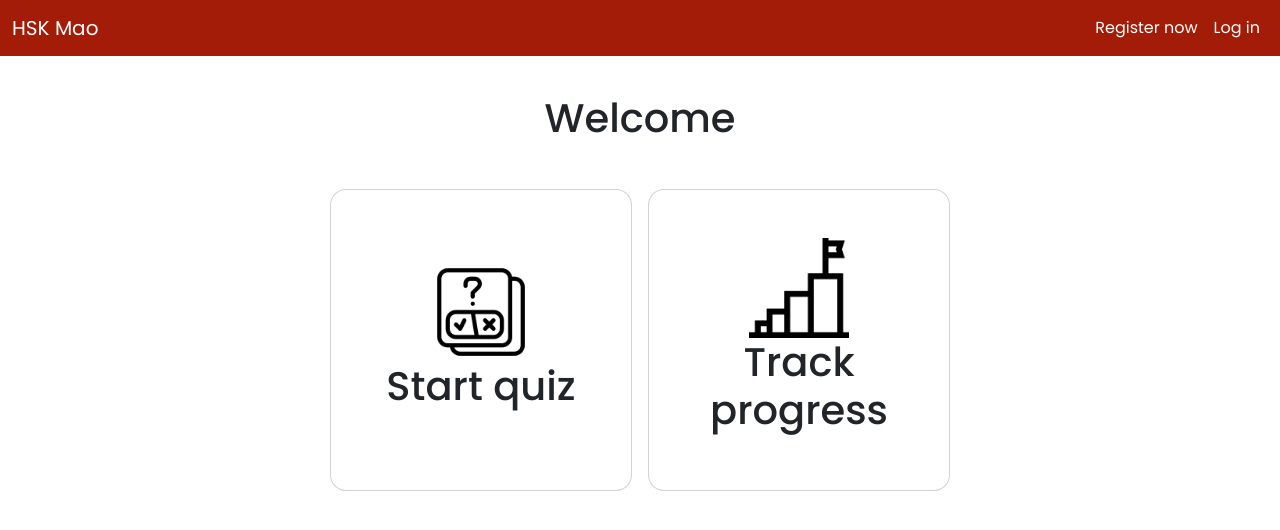
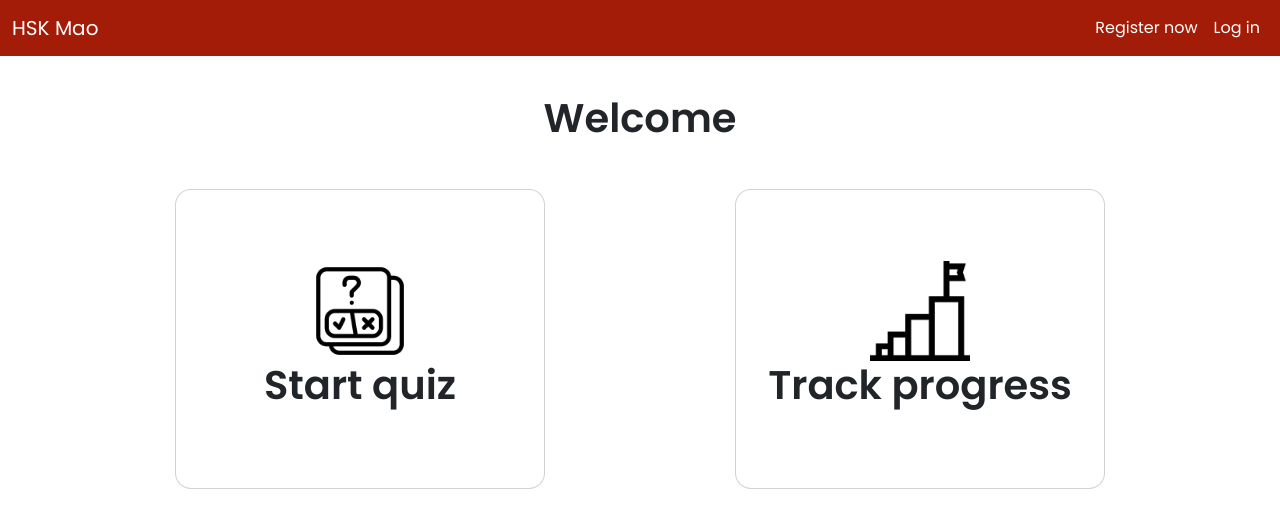
Before and after one commit to Ava-HW/hsk_vocab, a Python web app: template templates/user_home.html in a window 1280 px wide. Shown: the top 530 px of the page. Run offline with Jinja, Linux system fonts and the light colour scheme; the template is opened without the code that fills it, so the values that code supplies are empty; some libraries are stand-ins or nearby versions.

Commit message:
Changed size of cards on user homepage

```diff
--- a/static/styles.css
+++ b/static/styles.css
@@ -1,5 +1,17 @@
 body {
-    font-family: "Poppins", sans-serif;
+    font-family: "Poppins", "Noto Sans SC", sans-serif;
+}
+
+h1, h2, h3{
+    font-weight: 600;
+}
+
+h1{
+    font-size: 2.5rem;
+}
+
+.hanzi{
+    font-size: 2.5rem;
 }
 
 
@@ -72,7 +84,7 @@ body {
 }
 
 .btn-check:checked + .btn-quiz{
-    background-color: #c3c866 !important;
+    background-color: #FBEDE3 !important;
 }
 
 .btn-sign-up{
@@ -119,10 +131,17 @@ body {
     padding-top: 3%;
 }
 
+.quiz-start-menu{
+    padding-top: 3%;
+}
+
 .quiz-card{
     width: 100% !important;
     max-width: 650px !important;
     margin-bottom: 10%;
+    border: none;
+    border-radius: 12px;
+    box-shadow: 0 4px 15px rgba(0, 0, 0, 0.2);
 }
 
 .quiz-card .card-body{
@@ -209,7 +228,6 @@ td, th {
 
 .link-card{
     height: 300px;
-    width: 300px;
     border-radius: 2%;
     transition: box-shadow 0.3s ease-in-out;
 }
@@ -221,7 +239,7 @@ td, th {
 }
 
 .link-card:hover{
-    box-shadow: 0 1rem 1rem #FAEEDA !important;
+    box-shadow: 0 4px 15px rgba(0, 0, 0, 0.2) !important;
 }
 
 .site-title{
@@ -246,6 +264,7 @@ td, th {
     justify-content: center;
     align-items: center;
     padding: 2rem;
+    box-shadow: 0 4px 15px rgba(0, 0, 0, 0.2);
 }
 
 .quiz-start-option-card{
--- a/templates/404.html
+++ b/templates/404.html
@@ -4,7 +4,7 @@
 
 <div class="container centered" style="height: 80vh;">
 <h1>Page not found!</h1>
-<img src="/static/images/thinking_mao.png" style="height:50%; width: auto;">
+<img src="/static/images/thinking_mao.png" style="height:80%; width: auto;">
 <a class="btn btn-primary btn-hover-dark" href="/user_home">Go home</a>
 </div>
 
--- a/templates/layout.html
+++ b/templates/layout.html
@@ -30,7 +30,7 @@
         <div class="navbar-nav">
           {% if session.get('user_id') %}
           <a class = "nav-link" href="/start_quiz">Quiz</a>
-          <a class = "nav-link" href = "/progress">Progress</a>
+          <a class = "nav-link" href = "/progress">Track Progress</a>
           <a class="nav-link" href="/logout">Log out</a>
           {% else %}
           <a class="nav-link" href="/sign_up">Register now</a>
--- a/templates/quiz.html
+++ b/templates/quiz.html
@@ -10,7 +10,7 @@
 <div class="card quiz-card">
   <div class="card-body">
     <!-- Show hanzi, pinyin if selected -->
-    <h5 class = "card-title">{{ i['hanzi']}}</h5>
+    <h5 class = "card-title hanzi">{{ i['hanzi']}}</h5>
     {% if session['show_pinyin'] %}
     <h6>{{i['pinyin']}}</h6>
     {% endif %}
--- a/templates/user_home.html
+++ b/templates/user_home.html
@@ -6,19 +6,23 @@
     <h1>Welcome {{ name }} </h1>
 </div>
 
-<div class = "d-flex gap-3 flex-md-row justify-content-center align-items-center container" style="padding-top: 3%;">
-    <a class= "card rounded-4" href="/start_quiz" style="text-decoration: none;">
-        <div class="card-body link-card d-flex flex-column align-items-center justify-content-center">
+<div class="d-flex gap-1 flex-md-row justify-content-center align-items-center container" style="padding-top: 3%;">
+    <div class = "col d-flex justify-content-center">
+        <a class= "card col-8 rounded-4 align-items-center link-card" href="/start_quiz" style="text-decoration: none;">
+        <div class="card-body d-flex flex-column align-items-center justify-content-center">
             <img src = "static/images/quiz.png" class = "link-button-icon">
             <h1>Start quiz</h1>
         </div>
     </a>
-    <a class="card rounded-4" href="/progress" style="text-decoration: none;">
-        <div class="card-body link-card d-flex flex-column align-items-center justify-content-center">
+    </div>
+    <div class = "col d-flex justify-content-center">
+        <a class="card col-8 rounded-4 align-items-center link-card" href="/progress" style="text-decoration: none;">
+        <div class="card-body d-flex flex-column align-items-center justify-content-center">
             <img src = "static/images/success.png" class= "link-button-icon">
             <h1>Track progress</h1>
         </div>
     </a>
+    </div>
 </div>
 
 {% endblock %}
```
Also changed, not shown: templates/start_quiz.html (+6 -2 lines), static/images/yarn.png (added).
